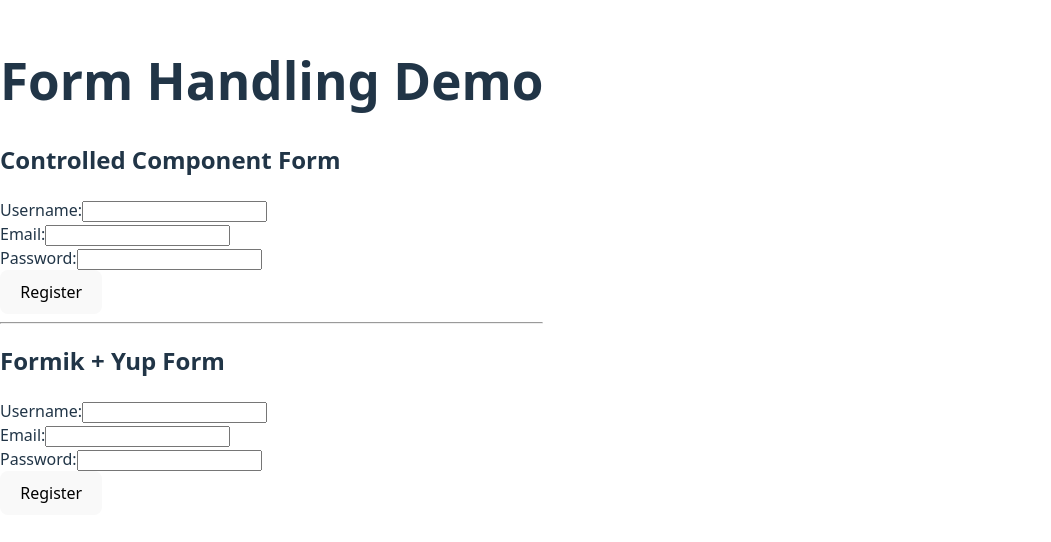
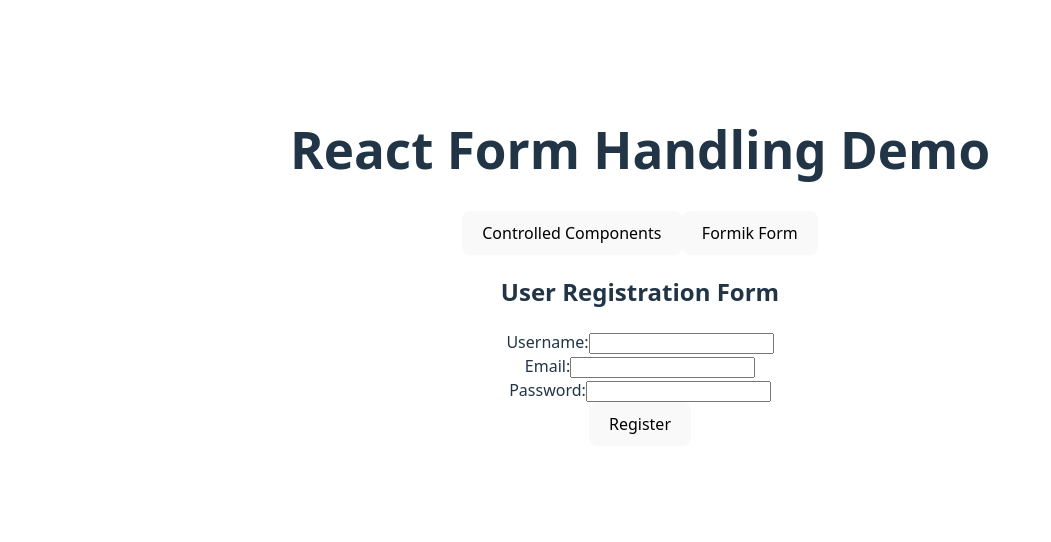
Before and after one commit to glitch98-dot/alx-fe-reactjs, a React (Vite) app in the folder form-handling-react/: page / in a window 1280 px wide. Shown: the part 134-676 px from the top of the page, without its empty margins (0-1051 px from the left). Built offline with nearby package versions, Linux system fonts and the light colour scheme.

Commit message:
Add new app

```diff
--- a/form-handling-react/package.json
+++ b/form-handling-react/package.json
@@ -12,7 +12,8 @@
   "dependencies": {
     "formik": "^2.4.6",
     "react": "^19.1.1",
-    "react-dom": "^19.1.1"
+    "react-dom": "^19.1.1",
+    "yup": "^1.7.0"
   },
   "devDependencies": {
     "@eslint/js": "^9.33.0",
--- a/form-handling-react/src/App.jsx
+++ b/form-handling-react/src/App.jsx
@@ -1,18 +1,36 @@
-import RegistrationForm from "./components/RegistrationForm";
-import FormikForm from "./components/formikForm";
+import React, { useState } from 'react';
+import RegistrationForm from './components/RegistrationForm';
+import FormikForm from './components/formikForm';
+import './App.css';
 
-export default function App() {
+function App() {
+  const [currentForm, setCurrentForm] = useState('controlled');
+
   return (
-    <div className="p-6">
-      <h1 className="text-2xl font-bold mb-4 text-center">Form Handling Demo</h1>
+    <div className="App">
+      <header className="app-header">
+        <h1>React Form Handling Demo</h1>
+        <div className="form-toggle">
+          <button
+            onClick={() => setCurrentForm('controlled')}
+            className={currentForm === 'controlled' ? 'active' : ''}
+          >
+            Controlled Components
+          </button>
+          <button
+            onClick={() => setCurrentForm('formik')}
+            className={currentForm === 'formik' ? 'active' : ''}
+          >
+            Formik Form
+          </button>
+        </div>
+      </header>
 
-      <h2 className="text-xl font-semibold mb-2">Controlled Component Form</h2>
-      <RegistrationForm />
-
-      <hr className="my-6" />
-
-      <h2 className="text-xl font-semibold mb-2">Formik + Yup Form</h2>
-      <FormikForm />
+      <main className="main-content">
+        {currentForm === 'controlled' ? <RegistrationForm /> : <FormikForm />}
+      </main>
     </div>
   );
 }
+
+export default App;
--- a/form-handling-react/src/components/RegistrationForm.js
+++ b/form-handling-react/src/components/RegistrationForm.js
@@ -1,80 +1,130 @@
-import { useState } from "react";
+import React, { useState } from 'react';
 
-export default function RegistrationForm() {
+const RegistrationForm = () => {
   const [formData, setFormData] = useState({
-    username: "",
-    email: "",
-    password: "",
+    username: '',
+    email: '',
+    password: ''
   });
 
   const [errors, setErrors] = useState({});
+  const [isSubmitted, setIsSubmitted] = useState(false);
 
   const handleChange = (e) => {
     const { name, value } = e.target;
-    setFormData({ ...formData, [name]: value });
+    setFormData(prev => ({
+      ...prev,
+      [name]: value
+    }));
+
+    if (errors[name]) {
+      setErrors(prev => ({
+        ...prev,
+        [name]: ''
+      }));
+    }
   };
 
-  const validate = () => {
-    let tempErrors = {};
-    if (!formData.username) tempErrors.username = "Username is required";
-    if (!formData.email) tempErrors.email = "Email is required";
-    if (!formData.password) tempErrors.password = "Password is required";
-    return tempErrors;
+  const validateForm = () => {
+    const newErrors = {};
+
+    if (!formData.username.trim()) {
+      newErrors.username = 'Username is required';
+    }
+
+    if (!formData.email.trim()) {
+      newErrors.email = 'Email is required';
+    } else if (!/\S+@\S+\.\S+/.test(formData.email)) {
+      newErrors.email = 'Email is invalid';
+    }
+
+    if (!formData.password.trim()) {
+      newErrors.password = 'Password is required';
+    } else if (formData.password.length < 6) {
+      newErrors.password = 'Password must be at least 6 characters';
+    }
+
+    return newErrors;
   };
 
   const handleSubmit = (e) => {
     e.preventDefault();
-    const validationErrors = validate();
-    setErrors(validationErrors);
+    const formErrors = validateForm();
 
-    if (Object.keys(validationErrors).length === 0) {
-      console.log("Form submitted:", formData);
-      alert("Registration successful (Controlled Form)!");
-      setFormData({ username: "", email: "", password: "" });
+    if (Object.keys(formErrors).length === 0) {
+      console.log('Registration successful:', formData);
+      setIsSubmitted(true);
+      setFormData({ username: '', email: '', password: '' });
+      setErrors({});
+    } else {
+      setErrors(formErrors);
     }
   };
 
+  if (isSubmitted) {
     return (
-    <form onSubmit={handleSubmit} className="space-y-4 max-w-sm mx-auto p-4 border rounded-md shadow">
-      <div>
-        <label className="block font-medium">Username:</label>
+      <div className="success-message">
+        <h3>Registration Successful!</h3>
+        <p>Your account has been created successfully.</p>
+        <button
+          onClick={() => setIsSubmitted(false)}
+          className="btn btn-success"
+        >
+          Register Another User
+        </button>
+      </div>
+    );
+  }
+
+  return (
+    <div className="form-container">
+      <h2>User Registration Form</h2>
+      <form onSubmit={handleSubmit}>
+        <div className="form-group">
+          <label htmlFor="username">Username:</label>
           <input
             type="text"
+            id="username"
             name="username"
             value={formData.username}
             onChange={handleChange}
-          className="w-full border p-2 rounded"
+            className={errors.username ? 'error' : ''}
           />
-        {errors.username && <p className="text-red-500 text-sm">{errors.username}</p>}
+          {errors.username && <span className="error-message">{errors.username}</span>}
         </div>
 
-      <div>
-        <label className="block font-medium">Email:</label>
+        <div className="form-group">
+          <label htmlFor="email">Email:</label>
           <input
             type="email"
+            id="email"
             name="email"
             value={formData.email}
             onChange={handleChange}
-          className="w-full border p-2 rounded"
+            className={errors.email ? 'error' : ''}
           />
-        {errors.email && <p className="text-red-500 text-sm">{errors.email}</p>}
+          {errors.email && <span className="error-message">{errors.email}</span>}
         </div>
 
-      <div>
-        <label className="block font-medium">Password:</label>
+        <div className="form-group">
+          <label htmlFor="password">Password:</label>
           <input
             type="password"
+            id="password"
             name="password"
             value={formData.password}
             onChange={handleChange}
-          className="w-full border p-2 rounded"
+            className={errors.password ? 'error' : ''}
           />
-        {errors.password && <p className="text-red-500 text-sm">{errors.password}</p>}
+          {errors.password && <span className="error-message">{errors.password}</span>}
         </div>
 
-      <button type="submit" className="w-full bg-blue-600 text-white py-2 rounded hover:bg-blue-700">
+        <button type="submit" className="btn btn-primary">
           Register
         </button>
       </form>
+    </div>
   );
-}
+};
+
+export default RegistrationForm;
--- a/form-handling-react/src/components/formikForm.js
+++ b/form-handling-react/src/components/formikForm.js
@@ -1,45 +1,103 @@
-import { Formik, Form, Field, ErrorMessage } from "formik";
-import * as Yup from "yup";
+import React from 'react';
+import { Formik, Form, Field, ErrorMessage } from 'formik';
+import * as Yup from 'yup';
 
-export default function formikForm() {
-  const initialValues = { username: "", email: "", password: "" };
-
+const FormikForm = () => {
   const validationSchema = Yup.object({
-    username: Yup.string().required("Username is required"),
-    email: Yup.string().email("Invalid email format").required("Email is required"),
+    username: Yup.string()
+      .required('Username is required')
+      .min(3, 'Username must be at least 3 characters'),
+    email: Yup.string()
+      .email('Invalid email format')
+      .required('Email is required'),
     password: Yup.string()
-      .min(6, "Password must be at least 6 characters")
-      .required("Password is required"),
+      .min(6, 'Password must be at least 6 characters')
+      .required('Password is required')
   });
 
-  const handleSubmit = (values, { resetForm }) => {
-    console.log("Form submitted:", values);
+  const initialValues = {
+    username: '',
+    email: '',
+    password: ''
+  };
+
+  const handleSubmit = (values, { setSubmitting, resetForm }) => {
+    console.log('Formik form submitted:', values);
+
+    setTimeout(() => {
+      alert('Registration successful!');
       resetForm();
+      setSubmitting(false);
+    }, 1000);
   };
 
   return (
-    <Formik initialValues={initialValues} validationSchema={validationSchema} onSubmit={handleSubmit}>
-      <Form className="space-y-4 max-w-sm mx-auto p-4 border rounded-md shadow">
-        <div>
-          <label>Username:</label>
-          <Field name="username" type="text" />
-          <ErrorMessage name="username" component="p" />
+    <div className="form-container">
+      <h2>User Registration Form (Formik)</h2>
+      <Formik
+        initialValues={initialValues}
+        validationSchema={validationSchema}
+        onSubmit={handleSubmit}
+      >
+        {({ isSubmitting }) => (
+          <Form>
+            <div className="form-group">
+              <label htmlFor="username">Username:</label>
+              <Field
+                type="text"
+                id="username"
+                name="username"
+                className="form-input"
+              />
+              <ErrorMessage
+                name="username"
+                component="span"
+                className="error-message"
+              />
             </div>
 
-        <div>
-          <label>Email:</label>
-          <Field name="email" type="email" />
-          <ErrorMessage name="email" component="p" />
+            <div className="form-group">
+              <label htmlFor="email">Email:</label>
+              <Field
+                type="email"
+                id="email"
+                name="email"
+                className="form-input"
+              />
+              <ErrorMessage
+                name="email"
+                component="span"
+                className="error-message"
+              />
             </div>
 
-        <div>
-          <label>Password:</label>
-          <Field name="password" type="password" />
-          <ErrorMessage name="password" component="p" />
+            <div className="form-group">
+              <label htmlFor="password">Password:</label>
+              <Field
+                type="password"
+                id="password"
+                name="password"
+                className="form-input"
+              />
+              <ErrorMessage
+                name="password"
+                component="span"
+                className="error-message"
+              />
             </div>
 
-        <button type="submit">Register</button>
+            <button
+              type="submit"
+              disabled={isSubmitting}
+              className="btn btn-primary"
+            >
+              {isSubmitting ? 'Registering...' : 'Register'}
+            </button>
           </Form>
+        )}
       </Formik>
+    </div>
   );
-}
+};
+
+export default FormikForm;
```
Also changed, not shown: 1 other file (tests, documents, lock files or other folders). Lines whose indentation alone changed are shown as unchanged.
